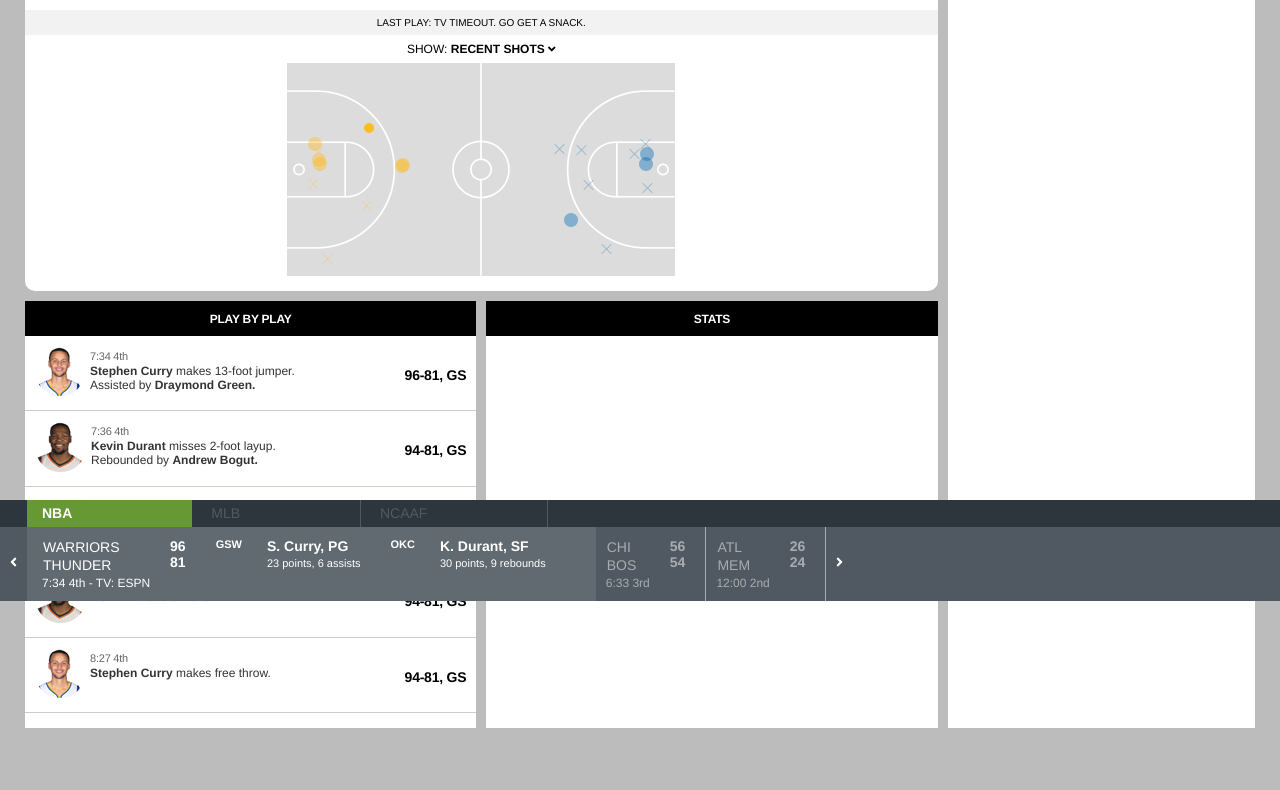
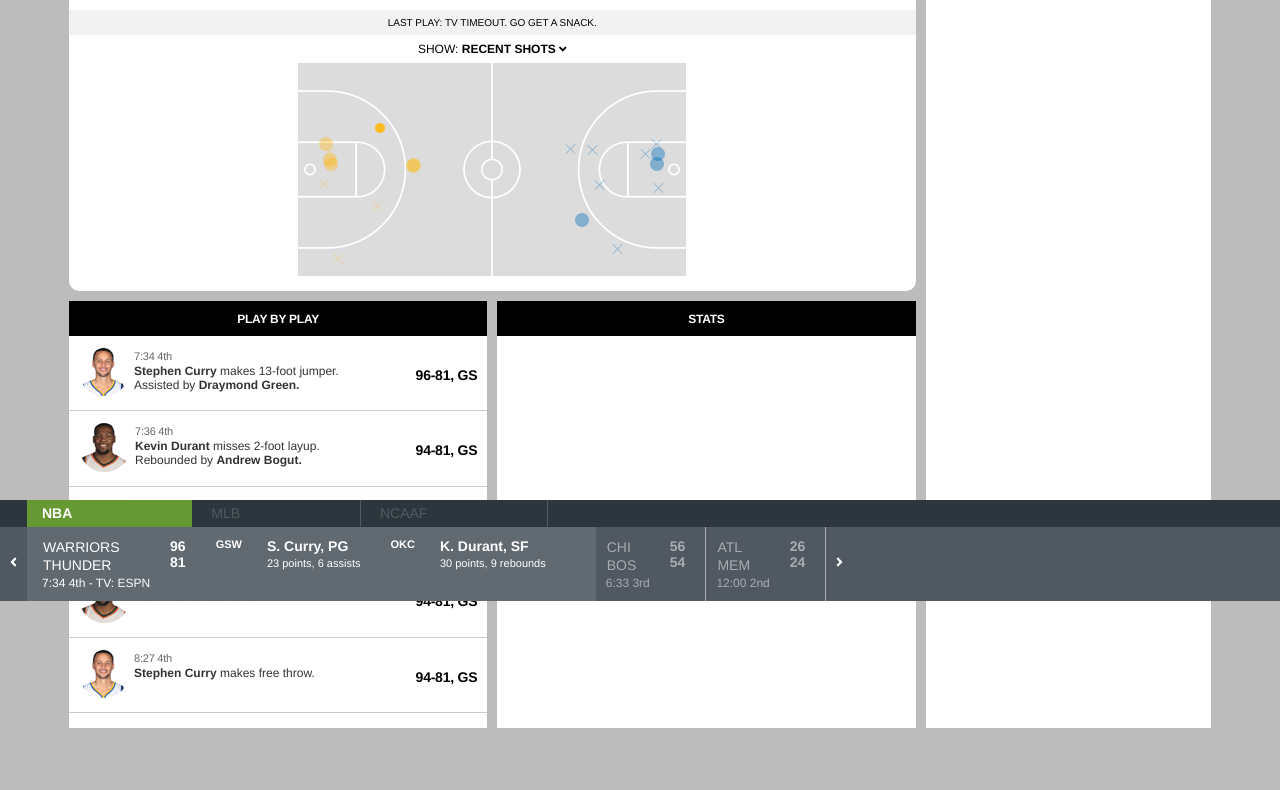
Before and after one commit to rawaid/fd, a website: page public/index.html in a window 1280 px wide. Shown: the part 199-989 px from the top of the page. Drawn offline with nearby package versions, Linux system fonts and the light colour scheme.

Commit message:
container padding

```diff
--- a/scss/styles.scss
+++ b/scss/styles.scss
@@ -563,6 +563,10 @@
  }
 
  @media (min-width: 641px) {
+   .content {
+     padding-left: 5%;
+     padding-right: 5%;
+   }
    .sidebar-nav {
      display: none;
    }
```
Also changed, not shown: css/styles.css, public/css/styles.css.
